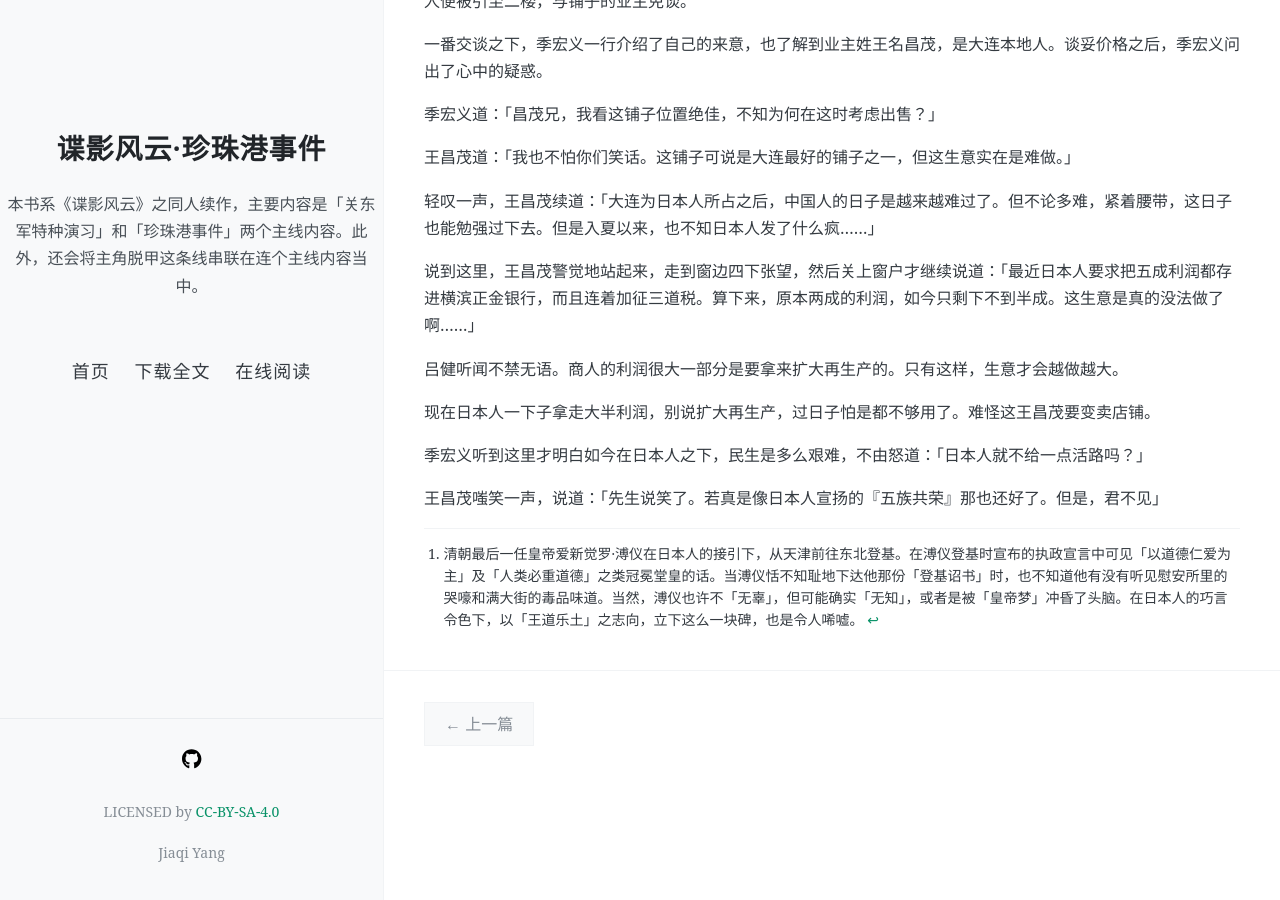
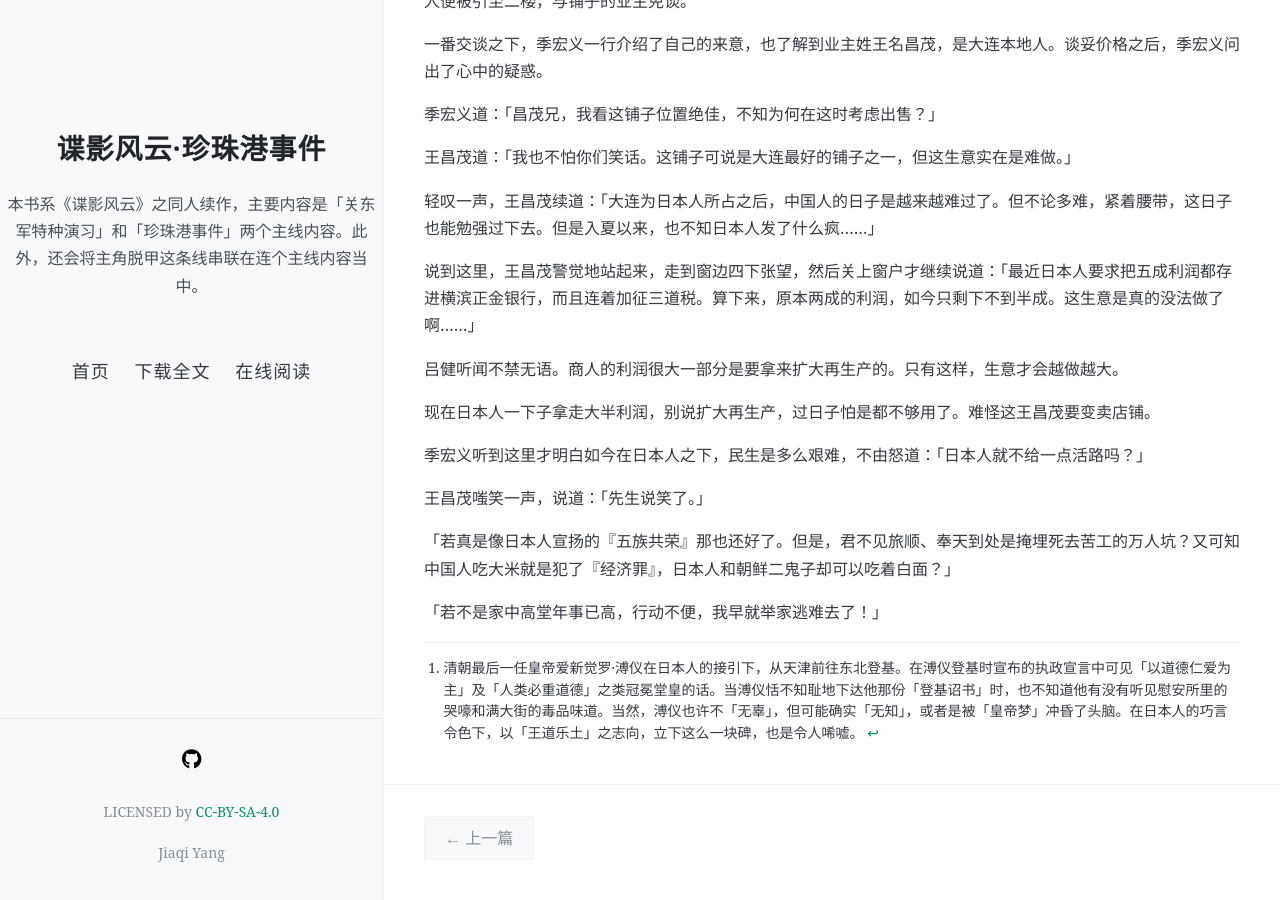
Before and after one commit to NingZhiheng/the-novel-pearl-harbor, a Jekyll site: the page built from docs/_posts/2020-04-19-过山海关.md, in a window 1280 px wide and 900 px high, scrolled down 2580 px. Built offline with Jekyll 4.4.1, drawn with Linux system fonts in a browser that asks for light colours; nearby versions of some CDN libraries.

Commit message:
[sync] source synchronized: 2020-04-20 23:41:20

```diff
--- a/docs/_includes/04.md
+++ b/docs/_includes/04.md
@@ -72,7 +72,11 @@
 
 季宏义听到这里才明白如今在日本人之下，民生是多么艰难，不由怒道：「日本人就不给一点活路吗？」
 
-王昌茂嗤笑一声，说道：「先生说笑了。若真是像日本人宣扬的『五族共荣』那也还好了。但是，君不见」
+王昌茂嗤笑一声，说道：「先生说笑了。」
+
+「若真是像日本人宣扬的『五族共荣』那也还好了。但是，君不见旅顺、奉天到处是掩埋死去苦工的万人坑？又可知中国人吃大米就是犯了『经济罪』，日本人和朝鲜二鬼子却可以吃着白面？」
+
+「若不是家中高堂年事已高，行动不便，我早就举家逃难去了！」
 
 <!-- ![01](../../../../images/01.jpg "东北华北示意图") -->
 
```
